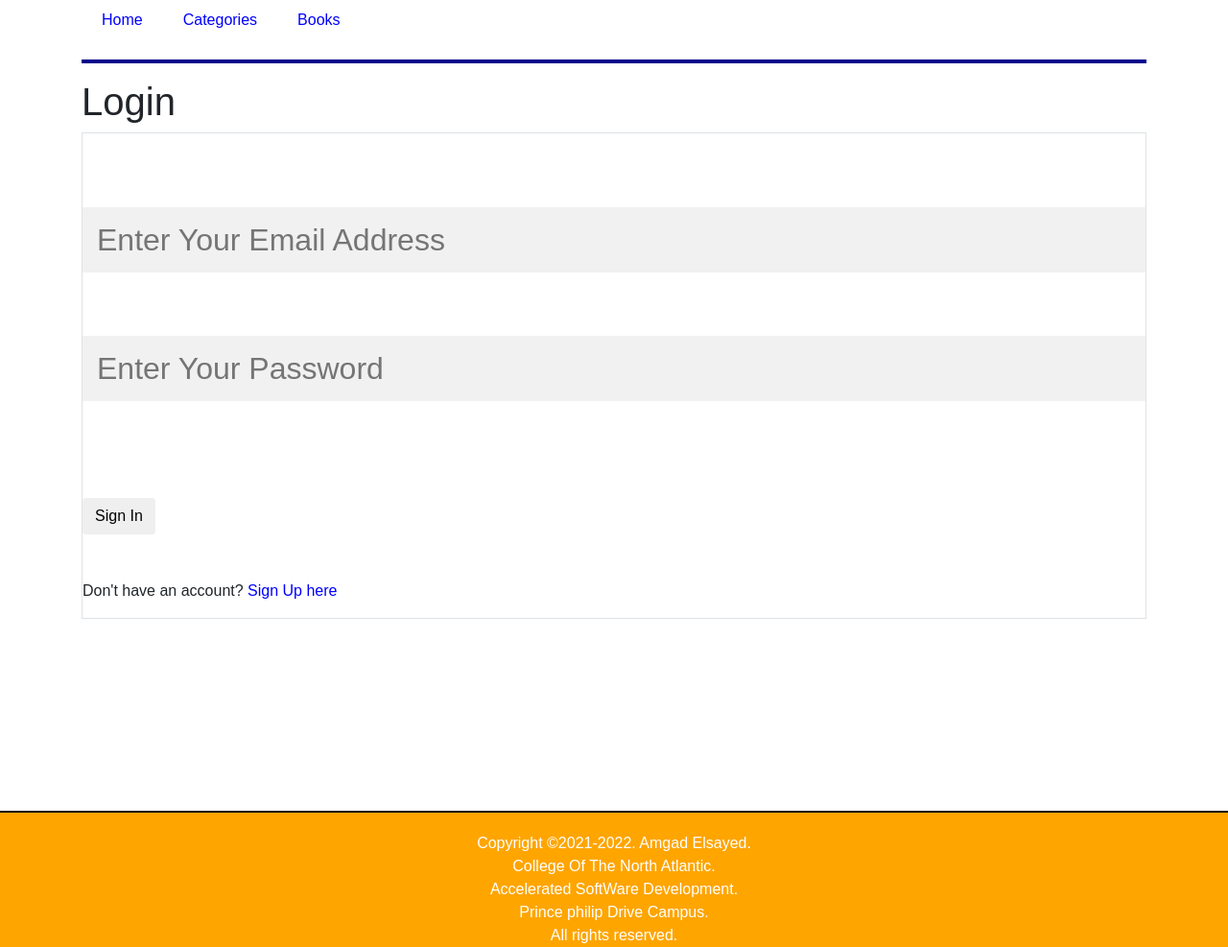
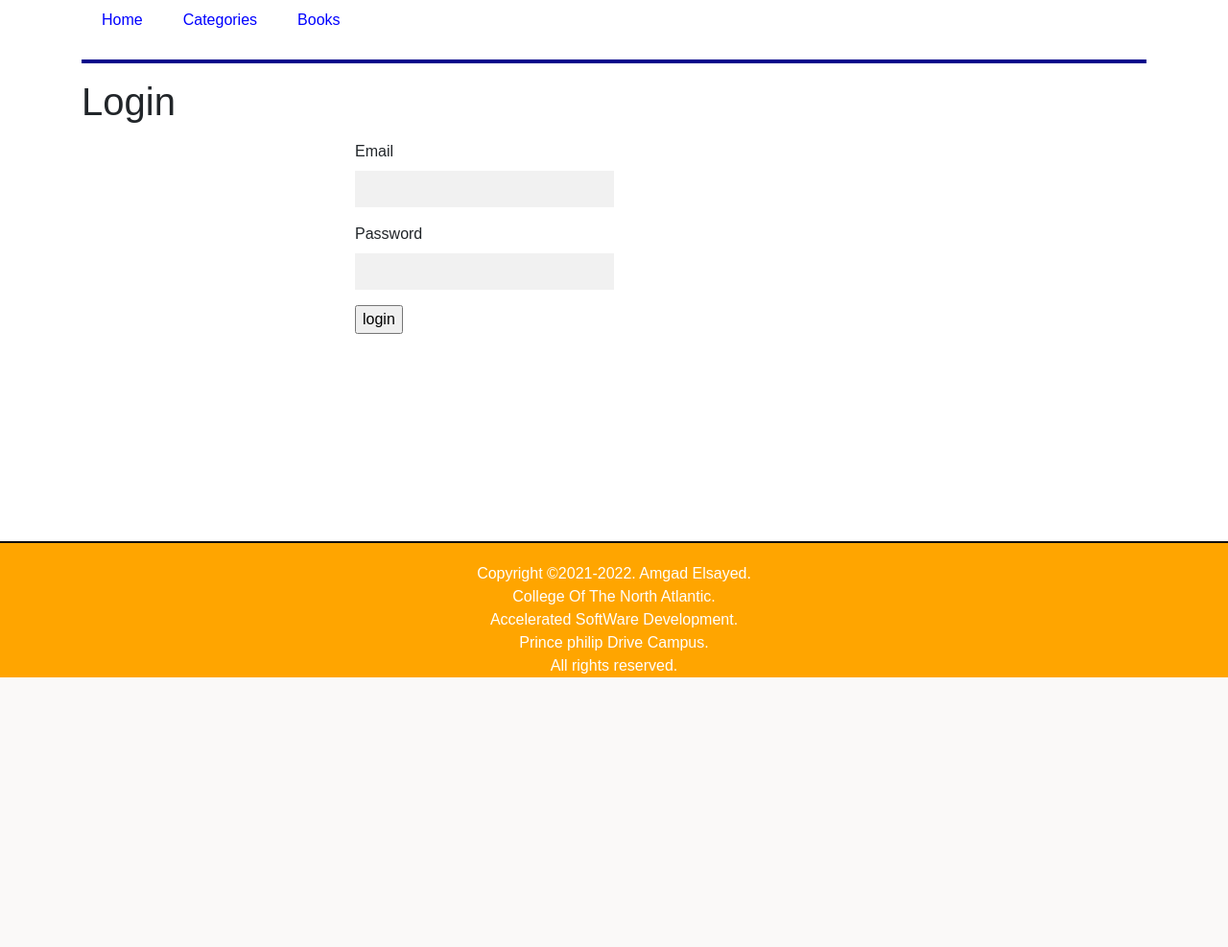
Before and after one commit to AmgadElsayed2021/flaskProject, a Flask app: page /login in a window 1280 px wide. Shown: the part 314-1301 px from the top of the page at 96% size. After the commit the page ends 1020 px from the top, so only its background shows below. Run offline with Flask 2, Linux system fonts and the light colour scheme; some libraries are stand-ins or nearby versions.

Commit message:
done the login configuration

```diff
--- a/Application/forms.py
+++ b/Application/forms.py
@@ -1,11 +1,11 @@
 from flask_wtf import FlaskForm
-from wtforms import StringField ,PasswordField,SubmitField,BooleanField
+from wtforms import StringField , PasswordField , SubmitField , BooleanField
 from wtforms.validators import DataRequired
-
-# class LoginForm(FlaskForm):
-#     email = StringField("Email", validators=[DataRequired()])
-#     password = PasswordField("Password" , validators=[DataRequired()])
-#     remember_me = BooleanField("Remember Me")
-#     submit = SubmitField("Login")
+# create the login form down here
+class LoginForm(FlaskForm):
+    email = StringField("Email", validators=[DataRequired()])
+    password = PasswordField("Password" , validators=[DataRequired()])
+    # remember_me = BooleanField("remember me")
+    submit = SubmitField("login")
 # class RegisterForm(FlaskForm):
 #     pass
--- a/Application/routes.py
+++ b/Application/routes.py
@@ -1,48 +1,57 @@
 import os
 import sqlite3
 from Application import app
-from flask import render_template, request, session, redirect
+from Application.forms import LoginForm
+from flask import render_template, request, session, redirect, flash
 from contextlib import closing
+import os
+
+SECRET_KEY = os.urandom(32)
+app.config['SECRET_KEY'] = SECRET_KEY
 
 # def get_db_connection():
-conn = sqlite3.connect('database.sqlite', check_same_thread=False)
+conn = sqlite3.connect('library.sqlite', check_same_thread=False)
 conn.row_factory = sqlite3.Row
-app.config['UPLOAD_PATH']='Application/static/images'
+app.config['UPLOAD_PATH'] = 'Application/static/images'
+
 
 @app.route('/')
 @app.route('/home')
 @app.route('/index')
 def index() :
-    return render_template('index.html',
-                           index=True)  # just make the index = true so i can use to style the nav button in the nav.html
+    return render_template('index.html')
 
 
 @app.route('/login', methods=['GET', 'POST'])
 def login() :
-    msg = ''
-    if request.method == 'POST' and 'email' in request.form and 'password' in request.form :
-        email = request.form['email']
-        password = request.form['password']
-        with closing(conn.cursor()) as c :
-            c.execute('SELECT * FROM accounts WHERE email = ? AND password = ?', (email, password,))
-            account = c.fetchone()
+    form = LoginForm()
+    if form.validate_on_submit() :
+        if request.method == 'POST' and 'email' in request.form and 'password' in request.form :
+            email = request.form['email']
+            password = request.form['password']
+            with closing(conn.cursor()) as c :
+                c.execute('SELECT * FROM accounts WHERE email = ? AND password = ?', (email, password,))
+                account = c.fetchone()
 
-        if account :
-            session['loggedin'] = True
-            session['id'] = account['id']
-            session['email'] = account['email']
-            msg = 'Logged in successfully !'
-            return render_template('index.html', msg=msg)
-        else :
-            msg = 'Incorrect email / password !'
-    return render_template('login.html', msg=msg)
+            if account :
+                session['loggedin'] = True
+                session['password'] = account['password']
+                session['email'] = account['email']
+
+                # use flash and bootstrap to display a message with success style
+                flash(f'you are successfully logged in!',"success")
+                return redirect('index')
+            else :
+                # use flash and bootstrap to display a message  with danger style
+                flash("sorry : something went wrong.","danger")
+    return render_template('login.html', title="Login", form=form, login=True)
 
 
 @app.route('/categoryBooks', methods=['GET', 'POST'])
 def categoryBooks() :
     category = request.args.get('category')
     with closing(conn.cursor()) as c :
-        c.execute('select * from Books where category=?', (category,))
+        c.execute("SELECT  * FROM Books WHERE category=?", (category,))
         results = c.fetchall()
         Books = []
         for result in results :
@@ -54,8 +63,7 @@ def categoryBooks() :
 def categories() :
     # images=['murach java.png','pacific.jpg']
     with closing(conn.cursor()) as c :
-        query = 'select distinct  category ,count(*) as nOfBooks from Books group by category'
-        c.execute(query)
+        c.execute("SELECT DISTINCT  category ,COUNT (*) AS nOfBooks FROM Books GROUP BY category")
         results = c.fetchall()
         categoryList = []
         for result in results :
@@ -67,8 +75,7 @@ def categories() :
 def books() :
     # images=['murach java.png','pacific.jpg']
     with closing(conn.cursor()) as c :
-        query = 'select * from Books'
-        c.execute(query)
+        c.execute("SELECT * FROM Books")
         results = c.fetchall()
         bookList = []
         for result in results :
@@ -76,52 +83,57 @@ def books() :
     return render_template('books.html', bookList=bookList, books=False)
 
 
-
 # below is where the registration routes will be coded
-@app.route('/register' )
+@app.route('/register')
 def register() :
     return render_template('register.html')
-@app.route('/registered' )
-def registered() :
-    return render_template('registered.html')
 
-@app.route('/register',methods =['POST','GET'])
-def getRegistrationFormData():
-    fname = request.values['fname']
-    lname = request.values['lname']
-    email = request.values['email']
-    password = request.values['password']
+
+@app.route('/register', methods=['POST', 'GET'])
+def getRegistrationFormData() :
+    fname = request.form['fname']
+    lname = request.form['lname']
+    email = request.form['email']
+    password = request.form['password']
     with closing(conn.cursor()) as c :
-        c.execute('INSERT INTO Accounts VALUES (?,?,?,?);', (lname, fname, email, password,))
-    return redirect('registered')
+        c.execute('INSERT INTO Accounts (fname,lname,email,password) VALUES (?,?,?,?);',
+                  (lname, fname, email, password,))
+        conn.commit()
+    return redirect('login')
 
 
 # below is where i will create the update link
 @app.route('/update')
-def update():
+def update() :
     return render_template('update.html')
-@app.route('/update',methods =['POST','GET'])
-def getFormData():
-    title=request.values['title']
-    year=request.values['year']
-    description=request.values['description']
-    category =request.values['category']
-    uploaded_file=request.files['file']
 
-    if uploaded_file.filename !='':
-        uploaded_file.save(os.path.join(app.config['UPLOAD_PATH'],uploaded_file.filename))
-        with closing(conn.cursor())as c:
-            c.execute('INSERT INTO Books (Title,Description,Year,Image,Category) VALUES (?,?,?,?,?);', (title, description, year, uploaded_file.filename,category))
-    return redirect ('books')
+
+@app.route('/update', methods=['POST', 'GET'])
+def getFormData() :
+    title = request.values['title']
+    year = request.values['year']
+    description = request.values['description']
+    category = request.values['category']
+    uploaded_file = request.files['file']
+
+    if uploaded_file.filename != '' :
+        uploaded_file.save(os.path.join(app.config['UPLOAD_PATH'], uploaded_file.filename))
+        with closing(conn.cursor()) as c :
+            c.execute('INSERT INTO Books (Title,Description,Year,Image,Category) VALUES (?,?,?,?,?);',
+                      (title, description, year, uploaded_file.filename, category))
+            conn.commit()
+    return redirect('books')
 
 
 @app.route('/delete')
-def delete():
+def delete() :
     return render_template('delete.html')
 
-@app.route('/delete',methods =['POST','GET'])
-def getDeletedData():
-    title=request.values['title']
-    with closing(conn.cursor())as c:
+
+@app.route('/delete', methods=['POST', 'GET'])
+def getDeletedData() :
+    title = request.values['title']
+    with closing(conn.cursor()) as c :
         c.execute('Delete from Books where Title=? ;', (title,))
-    return redirect ('books')
+        conn.commit()
+    return redirect('books')
--- a/Application/static/css/style.css
+++ b/Application/static/css/style.css
@@ -55,19 +55,18 @@ hr {
 }
 
 input[type=text], input[type=password] {
-    width: 100%;
-    padding: 15px;
-    margin: 5px 0 22px 0;
+    width: 50%;
+    padding: 7px;
     display: inline-block;
     border: none;
     background: #f1f1f1;
+
 }
 
 input[type=text]:focus, input[type=password]:focus {
     background-color: #ddd;
     outline: none;
 }
-
 .top-container {
     background: #ccc;
     padding:2px;
@@ -115,3 +114,7 @@ footer {
 .btn-submit:hover {
     opacity: 1;
 }
+
+.error-message{
+    color:red;
+}
--- a/Application/templates/layout.html
+++ b/Application/templates/layout.html
@@ -22,6 +22,20 @@ Your browser does not support the audio element.
 <div class="container">
 {#    call the nav.html to display the navigation buttons in all the pages#}
     {% include "includes/nav.html" %}
+{#put the flash message here#}
+    {% with messages= get_flashed_messages(with_categories=true) %}
+        {% if messages %}
+            {% for category,message in messages %}
+            {#            usinf the bootstrap alerting methods#}
+                <div class = "alert alert-{{ category }}">
+                    <p>
+                        {{ message }}
+                    </p>
+                </div>
+            {% endfor %}
+        {% endif %}
+    {% endwith %}
+
     {% block content %}
 {#here goes all the content of the other html files #}
     {% endblock %}
--- a/Application/templates/login.html
+++ b/Application/templates/login.html
@@ -1,35 +1,33 @@
     {% extends "layout.html" %}
 
     {% block content %}
-    <h1>Login</h1>
-<div >
-          <div  class="border">
-             <div class="header">
-{#                <h1 class="word">Login</h1>#}
-             </div></br></br></br>
-            <h2 class="word">
-                <form action="{{ url_for('login') }}" method="post">
-                  <div class="msg">{{ msg }}</div>
-                    <input id="email" name="email" type="text" placeholder="Enter Your Email Address" class="textbox"/></br></br>
-                    <input id="password" name="password" type="password" placeholder="Enter Your Password" class="textbox"/></br></br></br>
-                    <input type="submit" class="btn" value="Sign In"></br></br>
-                </form>
-            </h2>
-            <p class="bottom">Don't have an account?  <a class="bottom" href="{{url_for('register')}}"> Sign Up here</a></p>
-          </div>
+    <h1>{{ title }}</h1>
+    <div class="row">
+        <div class="col-md-6 offset-md-3">
+            <h3></h3>
+            <form name="login" action="" method="POST" novalidate>
+{#                i will be calling the login form from the forms.py down here#}
+                {{ form.hidden_tag() }}
+                <p>
+                    {{ form.email.label }}<br>
+                    {{ form.email(size=50) }}
+{#                validate the errors using flask validate errors#}
+                    {% for error in form.email.errors %}
+                    <span class="error-message">{{ error }}</span>
+                    {% endfor %}
+                </p>
+                <p>
+                    {{ form.password.label }}<br>
+                    {{ form.password(size=50) }}
+                    {% for error in form.password.errors %}
+                    <span class="error-message">{{ error }}</span>
+                    {% endfor %}
+                </p>
+                <p>
+                    {{ form.submit() }}
+                </p>
+
+            </form>
         </div>
-{#    <div class="row">#}
-{#        <div class="col-md-6 offset-md-3">#}
-{#            <h3></h3>#}
-{#            <form name="login" action="login.php" method="post">#}
-{#                <label for="username"><b>Username</b></label>#}
-{#                <input type="text" placeholder="Enter Username" name="username" required>#}
-{#                <br>#}
-{#                <label for="password"><b>Password</b></label>#}
-{#                <input type="password" placeholder="Enter Password" name="password" required>#}
-{#                <br class="clear">#}
-{#                <input class="btn-submit" type="submit" name="submit" value="Login">#}
-{#            </form>#}
-{#        </div>#}
-{#    </div>#}
+    </div>
  {% endblock %}
```
Also changed, not shown: Application/templates/registered.html (deleted, +0 -7 lines), Application/database.sqlite (deleted), database.sqlite (deleted), 1 other file.
